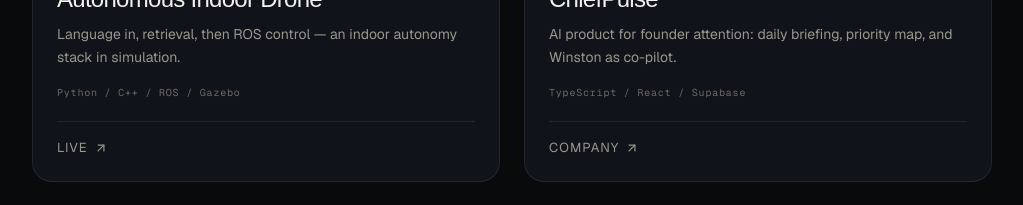
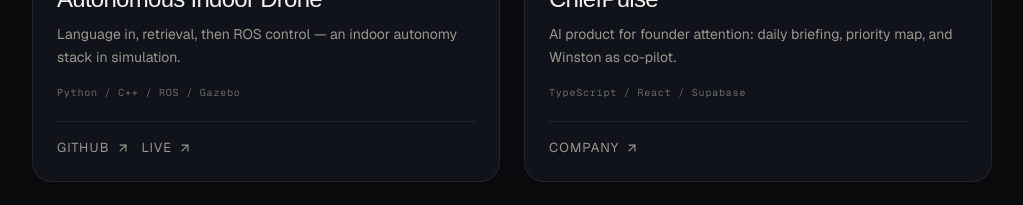
Before and after one commit to NitinPrime/nitin-os, a Next.js app: page / in a window 1280 px wide. Shown: the part 1440-1645 px from the top of the page, without its empty margins (128-1151 px from the left). Built offline with nearby package versions, Linux system fonts and the light colour scheme; a web font is replaced by a local one.

Commit message:
Add GitHub link to the autonomous indoor drone project.

```diff
--- a/src/data/projects.ts
+++ b/src/data/projects.ts
@@ -98,6 +98,7 @@ export const projects: Project[] = [
     stack: ["Python", "C++", "ROS", "Gazebo", "FAISS", "LLMs", "Computer Vision"],
     domains: ["AI", "Systems", "Data"],
     links: [
+      { label: "GitHub", href: "https://github.com/NitinPrime/Autonomous-Indoor-Drone" },
       { label: "Live", href: "https://autonomous-indoor-drone-b3ficygjsu6jjtwbe6y5xd.streamlit.app/" },
     ],
     frames: [
```
